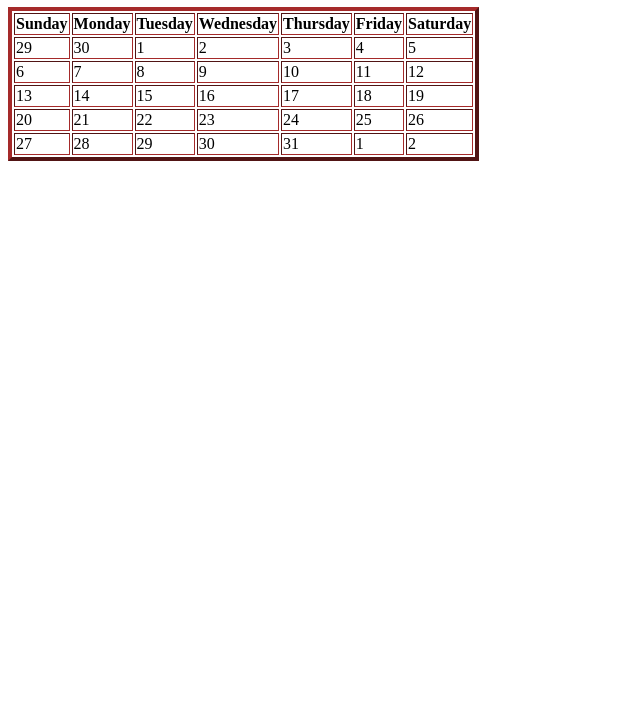
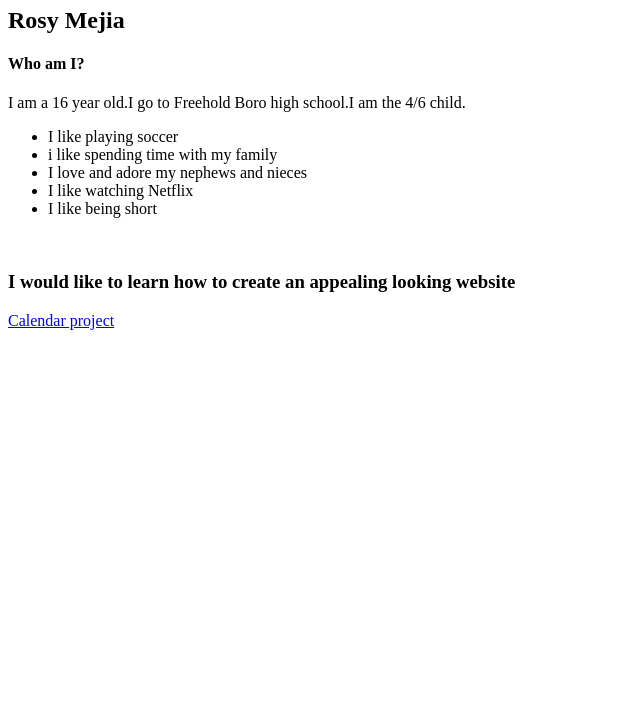
Before and after one commit to rosymejiasanchez122/calendar.io, a plain HTML site: page index.html in a window 1280 px wide. Shown: the part 73-800 px from the top of the page, without its empty margins (0-640 px from the left). Drawn offline with Linux system fonts and the light colour scheme.

Commit message:
Add files via upload

```diff
--- a/index.html
+++ b/index.html
@@ -2,66 +2,24 @@
 <html lang="en" dir="ltr">
   <head>
     <meta charset="utf-8">
-    <title>Calendar</title>
+    <title></title>
   </head>
   <body>
-    <h1>October</h1>
 
-    <table border="4" style="border-color:Brown;"
-      <tr>
-        <th>Sunday</th>
-        <th>Monday</th>
-        <th>Tuesday</th>
-        <th>Wednesday</th>
-        <th>Thursday</th>
-        <th>Friday</th>
-        <th>Saturday</th>
-      </tr>
-      <tr>
-        <td>29</td>
-        <td>30</td>
-        <td>1</td>
-        <td>2</td>
-        <td>3</td>
-        <td>4</td>
-        <td>5</td>
-      </tr>
-      <tr>
-        <td>6</td>
-        <td>7</td>
-        <td>8</td>
-        <td>9</td>
-        <td>10</td>
-        <td>11</td>
-        <td>12</td>
-      </tr>
-      <tr>
-        <td>13</td>
-        <td>14</td>
-        <td>15</td>
-        <td>16</td>
-        <td>17</td>
-        <td>18</td>
-        <td>19</td>
-      </tr>
-      <tr>
-        <td>20</td>
-        <td>21</td>
-        <td>22</td>
-        <td>23</td>
-        <td>24</td>
-        <td>25</td>
-        <td>26</td>
-      </tr>
-      <tr>
-        <td>27</td>
-        <td>28</td>
-        <td>29</td>
-        <td>30</td>
-        <td>31</td>
-        <td>1</td>
-        <td>2</td>
-      </tr>
-    </table>
+<h1>Welcome to my Home Page Website</h1>
+
+<h2>Rosy Mejia</h2>
+<h4>Who am I?</h4>
+<p>I am a 16 year old.I go to Freehold Boro high school.I am the 4/6 child.</p>
+<ul>
+  <li>I like playing soccer</li>
+  <li>i like spending time with my family</li>
+  <li>I love and adore my nephews and nieces</li>
+  <li>I like watching Netflix</li>
+  <li>I like being short</li>
+</ul>
+<br>
+<h3>I would like to learn how to create an appealing looking website</h3>
+<a href=" https://rosymejiasanchez122.github.io/calendar.io/">Calendar project</a>
   </body>
 </html>
```
